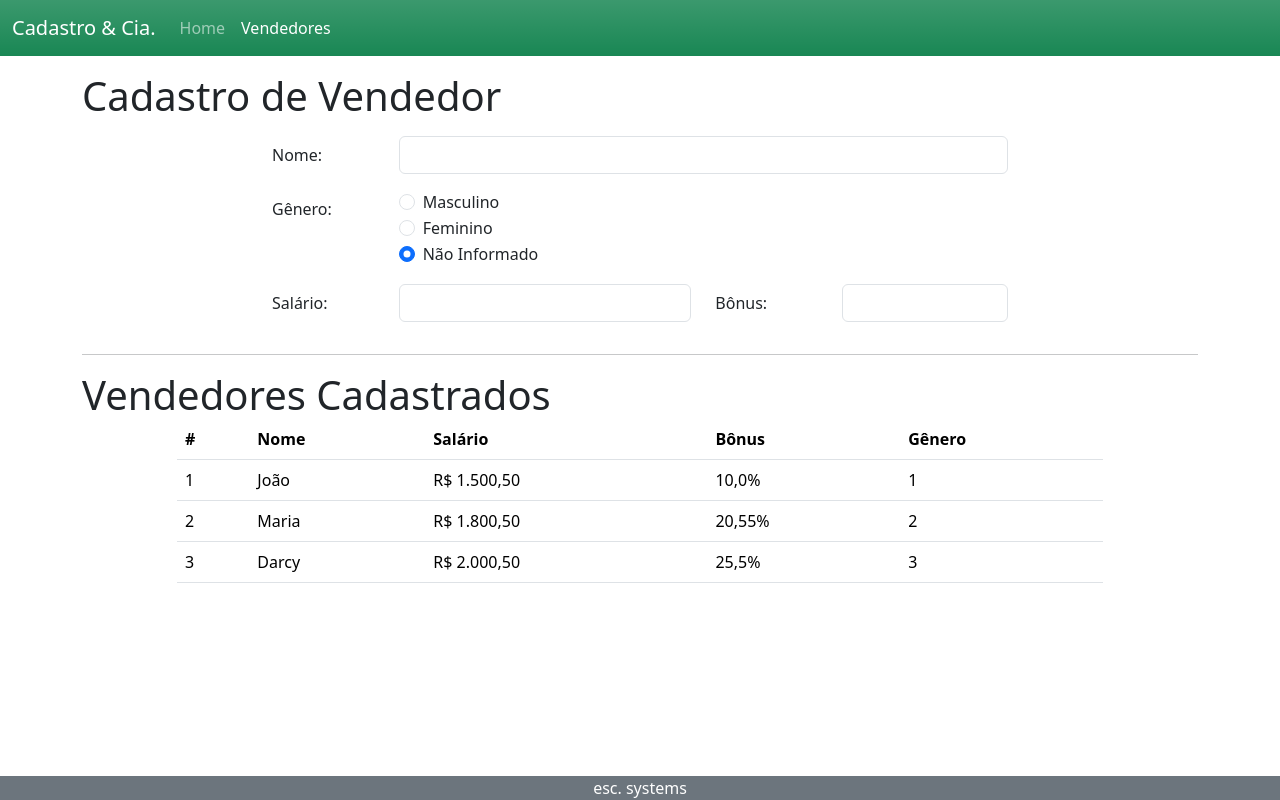
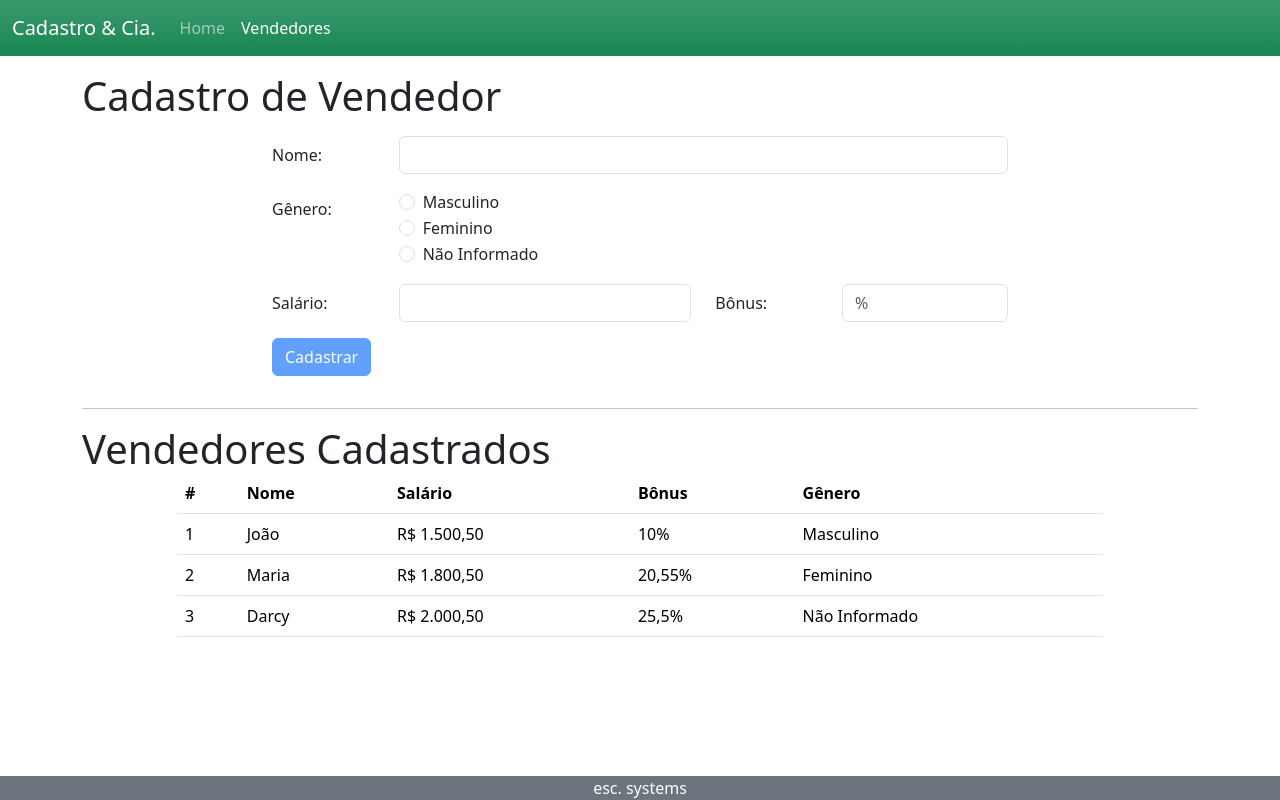
Before and after one commit to erossecundus/BootCampDevJr_m3c8-Proj_CadVendedores, an Angular app in the folder cadvendedores-frontend/: page /sellers in a window 1280 px wide. Built offline with nearby package versions, Linux system fonts and the light colour scheme.

Commit message:
closes #10, closes #11 - Cadastro de vendedor a partir do SellerForm

```diff
--- a/cadvendedores-frontend/src/app/components/sellerform/sellerform.component.html
+++ b/cadvendedores-frontend/src/app/components/sellerform/sellerform.component.html
@@ -3,50 +3,56 @@
 
   <div class="row">
     <div class="col-md-8 offset-md-2">
-      <form #formProduct="ngForm" id="formSeller">
+      <form #formSeller="ngForm" id="formSeller">
 
         <div class="row mb-3 mt-3">
           <label for="inputName" class="col-sm-2 col-form-label">Nome:</label>
           <div class="col-sm-10">
-            <input type="text" class="form-control" id="inputName" name="name" [(ngModel)]="seller.name" required>
+            <input type="text" class="form-control" id="inputName" name="name"
+              [(ngModel)]="seller.name" required>
           </div>
         </div>
 
-        <div class="row mb-3 mt-3">
+        <div class="row mb-3">
           <label class="col-sm-2 col-form-label">Gênero:</label>
           <div class="col-sm-10">
             <div class="form-check">
-              <input type="radio" class="form-check-input" name="gridRadios" id="genderMasc" value="1">
+              <input type="radio" class="form-check-input" name="genderRadio" id="genderMasc"
+                [(ngModel)]="seller.gender" value="1" required>
               <label class="form-check-label" for="genderMasc">Masculino</label>
             </div>
             <div class="form-check">
-              <input type="radio" class="form-check-input" name="gridRadios" id="genderFem" value="2">
+              <input type="radio" class="form-check-input" name="genderRadio" id="genderFem"
+                [(ngModel)]="seller.gender" value="2" required>
               <label class="form-check-label" for="genderFem">Feminino</label>
             </div>
             <div class="form-check">
-              <input type="radio" class="form-check-input" name="gridRadios" id="genderIndef" value="3" checked>
+              <input type="radio" class="form-check-input" name="genderRadio" id="genderIndef"
+                [(ngModel)]="seller.gender" value="3" required>
               <label class="form-check-label" for="genderIndef">Não Informado</label>
             </div>
           </div>
         </div>
 
         <div class="row mb-3 mt-3">
-
           <label for="inputSalary" class="col-sm-2 col-form-label">Salário:</label>
           <div class="col-sm-5">
-            <input type="text" class="form-control" id="inputSalary" name="salary" [(ngModel)]="seller.salary" required>
+            <input type="text" class="form-control" id="inputSalary" name="salary"
+              [(ngModel)]="seller.salary" required>
           </div>
 
           <label for="inputBonus" class="col-sm-2 col-form-label">Bônus:</label>
           <div class="col-sm-3">
-            <input type="text" class="form-control" id="inputBonus" name="bonus" [(ngModel)]="seller.bonus" required>
+            <input type="text" class="form-control" id="inputBonus" name="bonus"
+              [(ngModel)]="seller.bonus" placeholder="%" required>
           </div>
-
-
-
         </div>
 
-
+        <div class="row mb-3 mt-3">
+          <div class="col-sm-4">
+            <button type="submit" class="btn btn-primary" [disabled]="formSeller.invalid" (click)="save()">Cadastrar</button>
+          </div>
+        </div>
 
 
 
--- a/cadvendedores-frontend/src/app/components/sellerform/sellerform.component.ts
+++ b/cadvendedores-frontend/src/app/components/sellerform/sellerform.component.ts
@@ -1,4 +1,4 @@
-import { Component } from '@angular/core';
+import { Component, EventEmitter, Input, Output } from '@angular/core';
 import { Seller } from '../../interfaces/Seller';
 
 @Component({
@@ -9,5 +9,15 @@ import { Seller } from '../../interfaces/Seller';
 export class SellerformComponent {
   title = 'Cadastro de Vendedor';
 
+  @Input()
   seller: Seller = {} as Seller;
+
+  @Output()
+  saveEmitter = new EventEmitter;
+
+
+  save() {
+    this.saveEmitter.emit()
+  }
+
 }
--- a/cadvendedores-frontend/src/app/components/sellers/sellers.component.html
+++ b/cadvendedores-frontend/src/app/components/sellers/sellers.component.html
@@ -1,5 +1,5 @@
 <div class="container">
-  <app-sellerform></app-sellerform>
+  <app-sellerform [seller]="seller" (saveEmitter)="saveBook()"></app-sellerform>
 
   <hr>
 
@@ -22,8 +22,8 @@
             <td>{{s.id}}</td>
             <td>{{s.name}}</td>
             <td>{{s.salary | currency}}</td>
-            <td class="d-none d-md-table-cell">{{s.bonus | percent: '1.1-2'}}</td>
-            <td class="d-none d-md-table-cell">{{s.gender}}</td>
+            <td class="d-none d-md-table-cell">{{s.bonus | percent: '1.0-2'}}</td>
+            <td class="d-none d-md-table-cell">{{genders[s.gender-1]}}</td>
 
           </tr>
         </tbody>
--- a/cadvendedores-frontend/src/app/components/sellers/sellers.component.ts
+++ b/cadvendedores-frontend/src/app/components/sellers/sellers.component.ts
@@ -1,5 +1,6 @@
 import { Component } from '@angular/core';
 import { Seller } from '../../interfaces/Seller';
+import { SafeCall } from '@angular/compiler';
 
 @Component({
   selector: 'app-sellers',
@@ -9,10 +10,27 @@ import { Seller } from '../../interfaces/Seller';
 export class SellersComponent {
   title = 'Vendedores Cadastrados';
 
+  seller: Seller = {} as Seller;
+
+  genders: string[] = [
+    "Masculino",
+    "Feminino",
+    "Não Informado"
+  ];
+
   sellers : Seller[] = [
     {id:1, name:"João", salary:1500.50, bonus:0.10, gender:1},
     {id:2, name:"Maria", salary:1800.50, bonus:0.2055, gender:2},
     {id:3, name:"Darcy", salary:2000.50, bonus:0.255, gender:3}
   ];
 
+  saveBook() {
+    this.seller.id = this.sellers.length+1;
+    this.seller.bonus /= 100;
+    this.sellers.push(this.seller);
+    this.seller = {} as Seller;
+  }
+
+
+
 }
```
